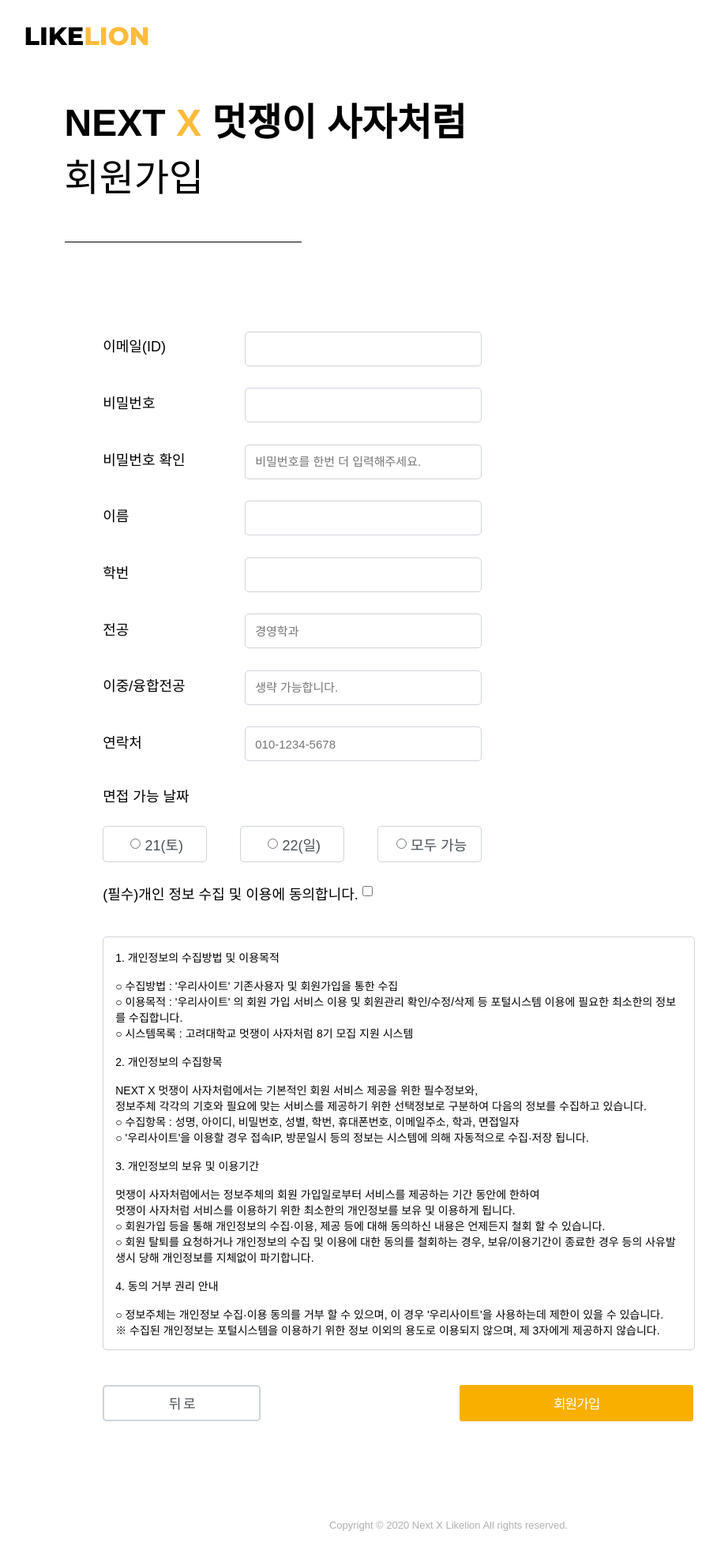
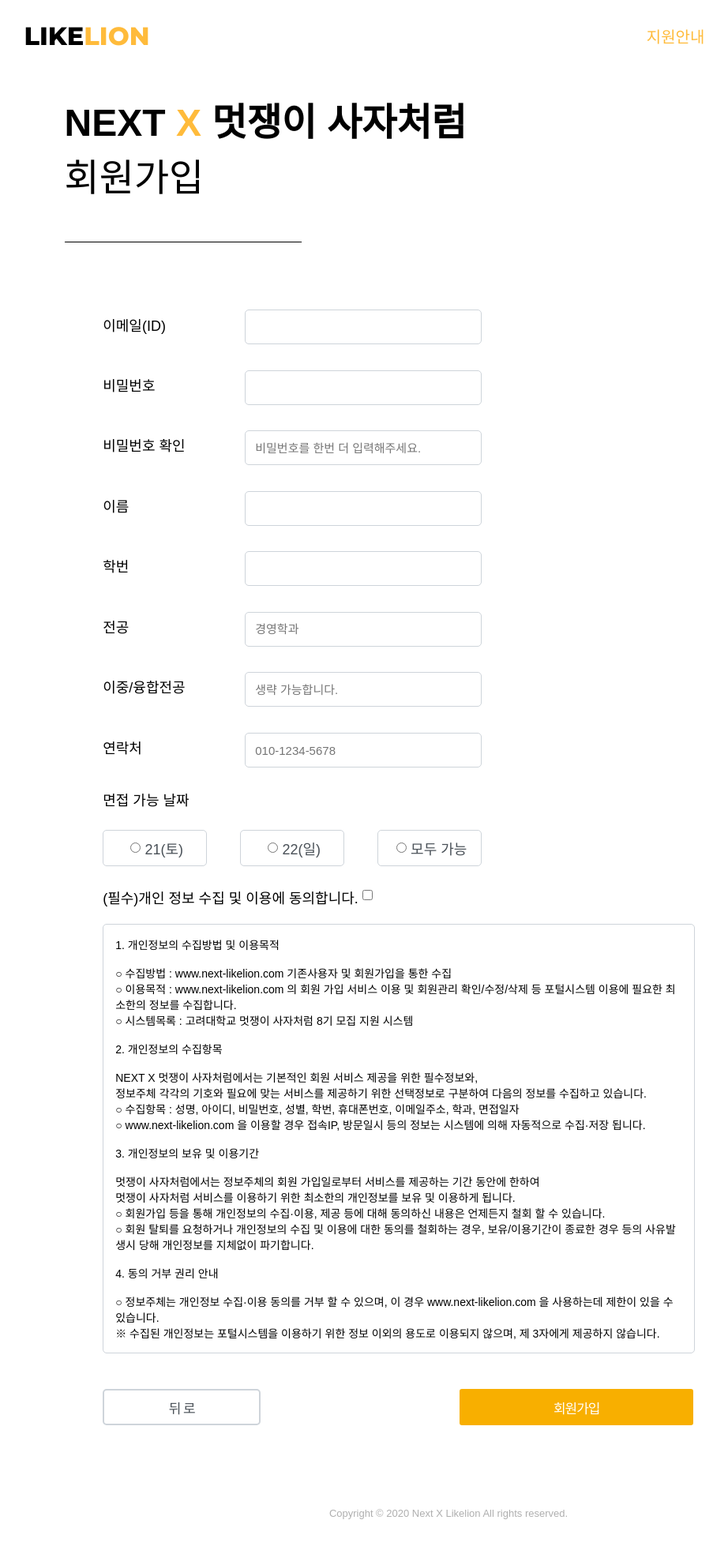
Before and after one commit to updownC/applylion, a Django app: page /signup/ in a window 1280 px wide. Shown: the whole page at 79% size, without its empty margins (72-994 px from the left). After the commit the page ends 1924 px from the top, so only its background shows below. Run offline with Django 3.2, Linux system fonts and the light colour scheme; some web fonts are replaced.

Commit message:
1차수정

```diff
--- a/apply/urls.py
+++ b/apply/urls.py
@@ -25,6 +25,6 @@ urlpatterns = [
     path('question/', views.question, name='question'),
     path('edit/<int:user_id>', views.questionEdit, name='edit'),
     path('complete/', views.complete, name='complete'),
-    path('schedule/', views.schedule, name='schedule'),
+    path('info/', views.info, name='info'),
     path('accounts/', include("django.contrib.auth.urls"))
 ]
--- a/applyapp/forms.py
+++ b/applyapp/forms.py
@@ -14,7 +14,7 @@ class UserQuestionForm(forms.ModelForm):
                    'q3': forms.Textarea(attrs={'class': 'form-control2'}),
                    'q4': forms.Textarea(attrs={'class': 'form-control2'}),
                    'q5': forms.Textarea(attrs={'class': 'form-control2'}),
-                   'q6': forms.Textarea(attrs={'class': 'form-control3', 'placeholder': '예) 20-1학기 경영전략학회 *****에서 활동할 예정입니다. '}),
+                   'q6': forms.Textarea(attrs={'class': 'form-control3', 'placeholder': '예) 20-1학기 경영전략학회 *****에서 활동할 예정입니다 / 19-1학기 학과 코딩 소모임에서 활동했습니다 등 '}),
                    }
 
     def save(self, commit=True):
--- a/applyapp/static/style.css
+++ b/applyapp/static/style.css
@@ -101,10 +101,16 @@ a:visited {
     display: flex;
     justify-content: space-around;
     align-items: center;
-    width: 300px;
+    width: 500px;
     color: black;
     font-family: 'Spoqa Han Sans', sans-serif;
     font-size: 1rem;
+}
+
+.nav__btn-box a {
+    color: #ffbb3b;
+    font-weight: medium;
+    font-size: 20px;
 }
 
 .header {
@@ -269,6 +275,15 @@ a:visited {
     -o-border-radius: 5px;
 }
 
+.effect--a {
+    text-decoration: underline;
+}
+
+.effect--a:hover {
+    transition: ease-in .2s;
+    color: rgb(106, 77, 200);
+    text-decoration: none;
+}
 
 /* signup */
 
@@ -310,7 +325,7 @@ a:visited {
 .error-message {
     display: flex;
     flex-direction: column;
-    justify-content: space-evenly;
+    justify-content: space-around;
     align-items: flex-start;
     width: 480px;
     padding: 10px 5%;
@@ -322,9 +337,9 @@ a:visited {
 .form-wrap__labels {
     display: flex;
     flex-direction: column;
-    justify-content: space-evenly;
+    justify-content: space-between;
     align-items: flex-start;
-    height: 600px;
+    height: 580px;
     font-weight: 500;
     line-height: 2.5rem;
     padding-bottom: 3px;
@@ -333,8 +348,8 @@ a:visited {
 .form-wrap__forms {
     display: flex;
     flex-direction: column;
-    justify-content: space-evenly;
-    height: 600px;
+    justify-content: space-between;
+    height: 580px;
     align-items: flex-start;
 }
 
@@ -345,6 +360,7 @@ a:visited {
     align-items: flex-start;
     width: 480px;
     height: 150px;
+    margin-top: 25px;
     font-weight: 500;
     padding-left: 5%;
 }
@@ -352,10 +368,10 @@ a:visited {
 .form-wrap3 {
     display: flex;
     flex-direction: column;
-    justify-content: space-evenly;
+    justify-content: space-around;
     align-items: center;
     width: 750px;
-    height: 700px;
+    height: 680px;
     padding-left: 5%;
 }
 
@@ -542,6 +558,13 @@ form button:hover {
     height: 700px;
 }
 
+.complete--messages {
+    display: flex;
+    flex-direction: column;
+    justify-content: center;
+    align-items: center;
+}
+
 .body--complete a {
     color: #f8af00;
 }
--- a/applyapp/templates/base.html
+++ b/applyapp/templates/base.html
@@ -43,6 +43,7 @@
         >
       </a> -->
       <div class="nav__btn-box ">
+        <a href="{% url 'info' %}" class="nav__btn">지원안내</a>
         {% if user.is_authenticated%}
         <p>{{user.name}}님 안녕하세요</p>
         <a href="{% url 'logout' %}" class="nav__btn">로그아웃</a>
--- a/applyapp/templates/signup.html
+++ b/applyapp/templates/signup.html
@@ -52,15 +52,15 @@
       <p class="paragraph2">
     <!-- 멋쟁이 사자처럼이 운영하는 apply.likelion.org는 개인정보를 중요하게 생각하며 “정보통신 이용촉진 및 정보보호등에 관한 법률“, “개인정보보호법 제15조” 등 법령상의 개인정보보호 규정을 준수하며, 관련 법령에 의거한 개인정보를 취급(처리)하고 있습니다. -->
 1. 개인정보의 수집방법 및 이용목적<br><br>
-○ 수집방법 : '우리사이트' 기존사용자 및 회원가입을 통한 수집<br>
-○ 이용목적 : '우리사이트' 의 회원 가입 서비스 이용 및 회원관리 확인/수정/삭제 등 포털시스템 이용에 필요한 최소한의 정보를 수집합니다.<br/>
+○ 수집방법 : www.next-likelion.com 기존사용자 및 회원가입을 통한 수집<br>
+○ 이용목적 : www.next-likelion.com 의 회원 가입 서비스 이용 및 회원관리 확인/수정/삭제 등 포털시스템 이용에 필요한 최소한의 정보를 수집합니다.<br/>
 ○ 시스템목록 : 고려대학교 멋쟁이 사자처럼 8기 모집 지원 시스템<br><br>
 
 2. 개인정보의 수집항목<br><br>
 NEXT X 멋쟁이 사자처럼에서는 기본적인 회원 서비스 제공을 위한 필수정보와,<br> 정보주체 각각의 기호와 필요에 맞는 서비스를 제공하기 위한 선택정보로 구분하여 다음의 정보를 수집하고 있습니다.<br>
 
 ○ 수집항목 : 성명, 아이디, 비밀번호, 성별, 학번, 휴대폰번호, 이메일주소, 학과, 면접일자<br>
-○ '우리사이트'을 이용할 경우 접속IP, 방문일시 등의 정보는 시스템에 의해 자동적으로 수집·저장 됩니다.<br><br>
+○ www.next-likelion.com 을 이용할 경우 접속IP, 방문일시 등의 정보는 시스템에 의해 자동적으로 수집·저장 됩니다.<br><br>
 
 3. 개인정보의 보유 및 이용기간<br><br>
 
@@ -69,7 +69,7 @@ NEXT X 멋쟁이 사자처럼에서는 기본적인 회원 서비스 제공을
 ○ 회원 탈퇴를 요청하거나 개인정보의 수집 및 이용에 대한 동의를 철회하는 경우, 보유/이용기간이 종료한 경우 등의 사유발생시 당해 개인정보를 지체없이 파기합니다.<br><br>
 
 4. 동의 거부 권리 안내<br><br>
-○ 정보주체는 개인정보 수집·이용 동의를 거부 할 수 있으며, 이 경우 '우리사이트'을 사용하는데 제한이 있을 수 있습니다.<br>
+○ 정보주체는 개인정보 수집·이용 동의를 거부 할 수 있으며, 이 경우 www.next-likelion.com 을 사용하는데 제한이 있을 수 있습니다.<br>
 ※ 수집된 개인정보는 포털시스템을 이용하기 위한 정보 이외의 용도로 이용되지 않으며, 제 3자에게 제공하지 않습니다.
 
     </p>
--- a/applyapp/views.py
+++ b/applyapp/views.py
@@ -15,8 +15,8 @@ def complete(request):
     return render(request, 'complete.html')
 
 
-def schedule(request):
-    return render(request, 'schedule.html')
+def info(request):
+    return render(request, 'info.html')
 
 
 def signin(request):
```
Also changed, not shown: applyapp/templates/complete.html (+8 -0 lines), applyapp/templates/info.html (added, +26 -0 lines), applyapp/templates/question.html (+5 -5 lines), applyapp/templates/schedule.html (deleted, +0 -30 lines), applyapp/templates/signin.html (+4 -4 lines), db.sqlite3, 1 other file.
